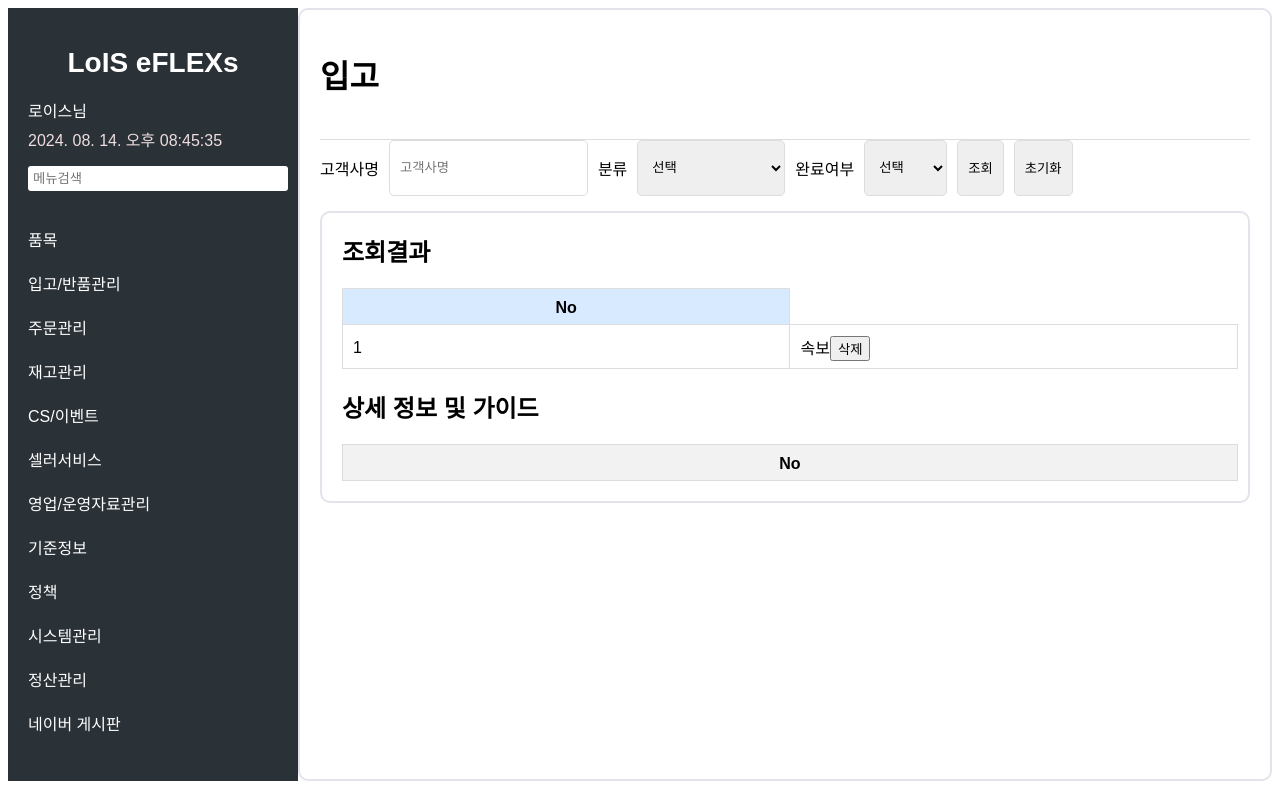
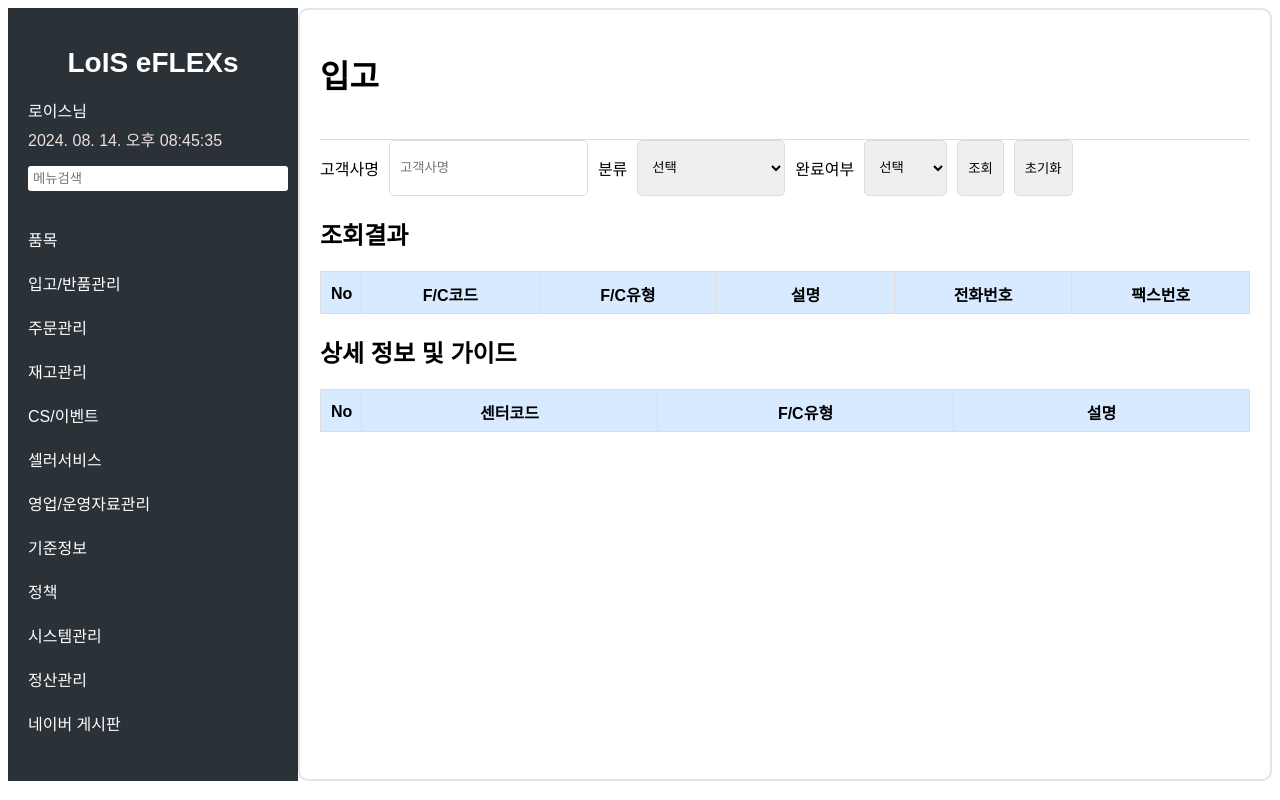
Before and after one commit to handsomem1n/NoticeBoard-prototype, a Flask app: a page that uses notice_app/templates/입고.html in a window 1280 px wide. Run offline with Flask 3, Linux system fonts and the light colour scheme; data comes from the database, SQL or seed files in the repository; both versions use the stored data as it was after the commit; lists and menus that the app fills with data are empty.

Commit message:
table헤드만 생성, css 적용

```diff
--- a/notice_app/static/main.css
+++ b/notice_app/static/main.css
@@ -136,7 +136,7 @@ th, td {
     padding: 10px 10px 7px 10px;
 }
 th {
-    background-color: #f2f2f2;
+    background-color: #d8eaff; // 로이스 색상
 }
 
 th.no-column {
--- a/notice_app/templates/입고.html
+++ b/notice_app/templates/입고.html
@@ -3,7 +3,7 @@
 <head>
     <meta charset="UTF-8">
     <meta name="viewport" content="width=device-width, initial-scale=1.0">
-    <title>공지사항</title>
+    <title>입고</title>
     <link rel="stylesheet" href="{{ url_for('static', filename='main.css') }}">
 </head>
 <body>
@@ -63,24 +63,33 @@
             <button onclick="search()">조회</button>
             <button onclick="reset()">초기화</button>
         </div>
-        <div class="tables">
+        <div class="inbound_outbound_tables">
             <h2>조회결과</h2>
-            <table id="noticeTable">
+            <table class="I/O-table">
                 <thead>
                     <tr>
-                        <th>No</th>
+                        <th class="no-column">No</th>
+                        <th class="FC-code">F/C코드</th>
+                        <th class="FC-category">F/C유형</th>
+                        <th class="description">설명</th>
+                        <th class="phone-number">전화번호</th>
+                        <th class="FAX-number">팩스번호</th>
                     </tr>
                 </thead>
                 <tbody>
                     <!-- 공지사항 목록 -->
                 </tbody>
             </table>
-            <table id="detailTable">
+            <table id="I/O-detailTable">
                 <h2>상세 정보 및 가이드</h2>
                 <thead>
                     <tr>
-                        <th>No</th>
+                        <th class="no-column">No</th>
+                        <th class="center-code">센터코드</th>
+                        <th class="categorialCode">F/C유형</th>
+                        <th class="languageCode">설명</th>
                     </tr>
+                </thead>
                 </thead>
                 <tbody>
                     <!-- 공지사항 세부사항 -->
```
Also changed, not shown: notice_app/templates/출고.html (+14 -5 lines), notice_app/instance/notices.db.
